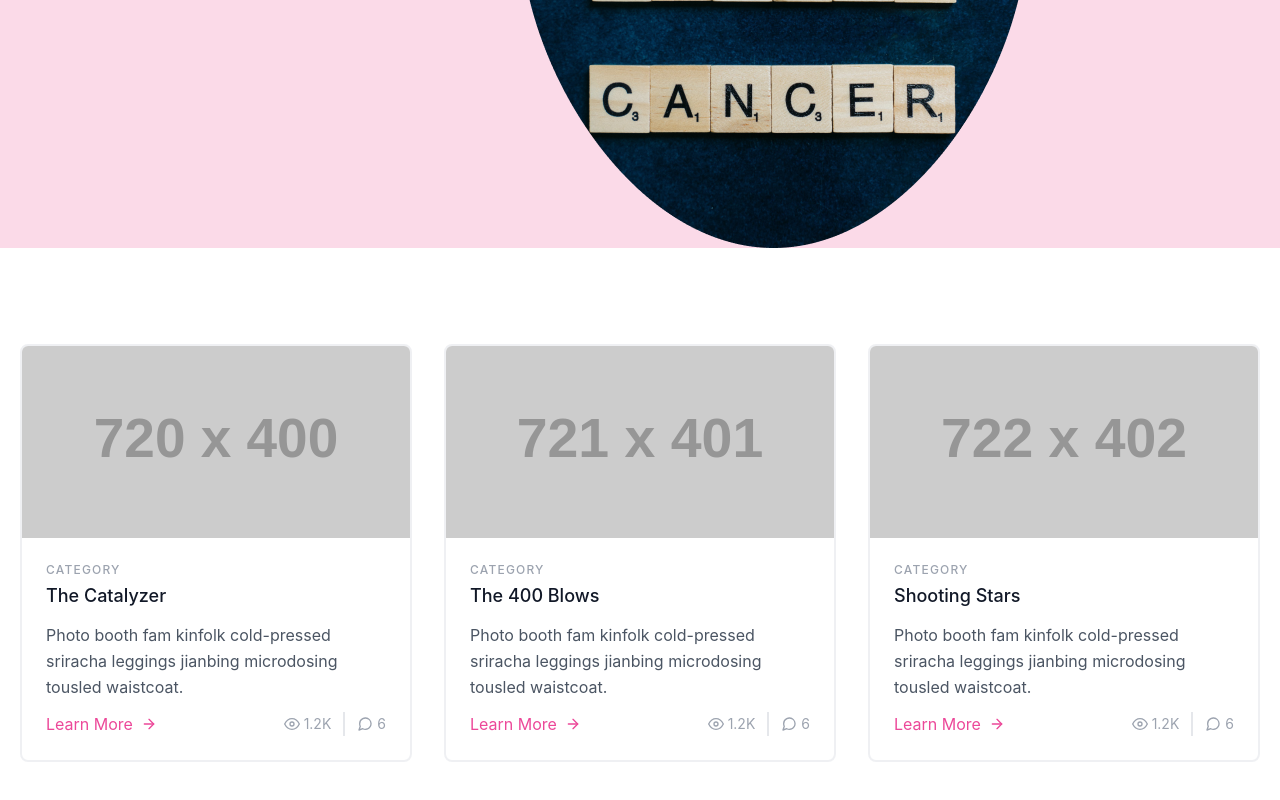
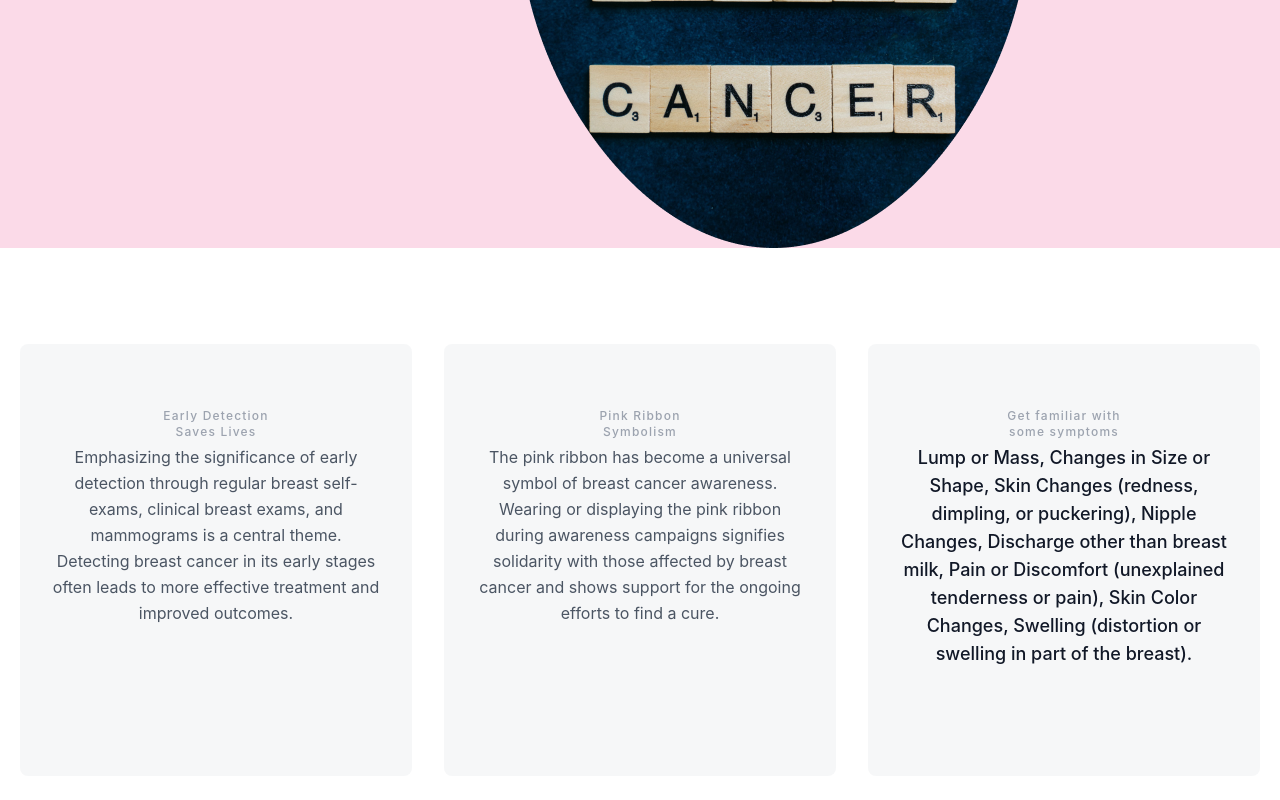
Before and after one commit to Olarenwaju/bcds, a React (Create React App) app: page / in a window 1280 px wide. Shown: the part 860-1660 px from the top of the page. Built offline with nearby package versions, Linux system fonts and the light colour scheme.

Commit message:
second commit

```diff
--- a/src/pages/Home.js
+++ b/src/pages/Home.js
@@ -29,37 +29,7 @@ const Home = () => {
           </div>
         </section>
 
-        {/* <section class="text-gray-600 body-font">
-            <div class="container mx-auto flex px-5 py-24 md:flex-row flex-col items-center">
-            <div class="lg:flex-grow md:w-1/2 lg:pr-24 md:pr-16 flex flex-col md:items-start md:text-left mb-16 md:mb-0 items-center text-center">
-                <h1 class="title-font sm:text-4xl text-3xl mb-4 font-medium text-gray-900">
-                Before they sold out
-                <br class="hidden lg:inline-block">readymade gluten/</br>
-                </h1>
-                <p class="mb-8 leading-relaxed">
-                Copper mug try-hard pitchfork pour-over freegan heirloom neutra
-                air plant cold-pressed tacos poke beard tote bag. Heirloom echo
-                park mlkshk tote bag selvage hot chicken authentic tumeric
-                truffaut hexagon try-hard chambray.
-                </p>
-                <div class="flex justify-center">
-                <button class="inline-flex text-white bg-pink-500 border-0 py-2 px-6 focus:outline-none hover:bg-pink-600 rounded text-lg">
-                    Button
-                </button>
-                <button class="ml-4 inline-flex text-gray-700 bg-gray-100 border-0 py-2 px-6 focus:outline-none hover:bg-gray-200 rounded text-lg">
-                    Button
-                </button>
-                </div>
-            </div>
-            <div class="lg:max-w-lg lg:w-full md:w-1/2 w-5/6">
-                <img
-                class="object-cover object-center rounded"
-                alt="hero"
-                src="https://dummyimage.com/720x600"
-                />
-            </div>
-            </div>
-        </section> */}
+
       </div>
 
       <div className="container bg-[#FBDAE8] flex justify-center">
@@ -78,208 +48,64 @@ const Home = () => {
         <img src={ellipse} alt="img" />
       </div>
 
+
+
       <section class="text-gray-600 body-font">
         <div class="container px-5 py-24 mx-auto">
           <div class="flex flex-wrap -m-4">
-            <div class="p-4 md:w-1/3">
-              <div class="h-full border-2 border-gray-200 border-opacity-60 rounded-lg overflow-hidden">
-                <img
-                  class="lg:h-48 md:h-36 w-full object-cover object-center"
-                  src="https://dummyimage.com/720x400"
-                  alt="blog"
-                />
-                <div class="p-6">
+            <div class="p-4 lg:w-1/3">
+              <div class="h-full bg-gray-100 bg-opacity-75 px-8 pt-16 pb-24 rounded-lg overflow-hidden text-center relative">
                 <h2 class="tracking-widest text-xs title-font font-medium text-gray-400 mb-1">
-                    CATEGORY
+                  Early Detection <br /> Saves Lives
                 </h2>
-                  <h1 class="title-font text-lg font-medium text-gray-900 mb-3">
-                    The Catalyzer
-                  </h1>
+
                 <p class="leading-relaxed mb-3">
-                    Photo booth fam kinfolk cold-pressed sriracha leggings
-                    jianbing microdosing tousled waistcoat.
+                Emphasizing the significance of early
+                detection through regular breast
+                self-exams, clinical breast exams,
+                and mammograms is a central theme.
+                Detecting breast cancer in its early
+                stages often leads to more effective
+                treatment and improved outcomes.
                 </p>
-                  <div class="flex items-center flex-wrap ">
-                    <a class="text-pink-500 inline-flex items-center md:mb-2 lg:mb-0">
-                      Learn More
-                      <svg
-                        class="w-4 h-4 ml-2"
-                        viewBox="0 0 24 24"
-                        stroke="currentColor"
-                        stroke-width="2"
-                        fill="none"
-                        stroke-linecap="round"
-                        stroke-linejoin="round"
-                      >
-                        <path d="M5 12h14"></path>
-                        <path d="M12 5l7 7-7 7"></path>
-                      </svg>
-                    </a>
-                    <span class="text-gray-400 mr-3 inline-flex items-center lg:ml-auto md:ml-0 ml-auto leading-none text-sm pr-3 py-1 border-r-2 border-gray-200">
-                      <svg
-                        class="w-4 h-4 mr-1"
-                        stroke="currentColor"
-                        stroke-width="2"
-                        fill="none"
-                        stroke-linecap="round"
-                        stroke-linejoin="round"
-                        viewBox="0 0 24 24"
-                      >
-                        <path d="M1 12s4-8 11-8 11 8 11 8-4 8-11 8-11-8-11-8z"></path>
-                        <circle cx="12" cy="12" r="3"></circle>
-                      </svg>
-                      1.2K
-                    </span>
-                    <span class="text-gray-400 inline-flex items-center leading-none text-sm">
-                      <svg
-                        class="w-4 h-4 mr-1"
-                        stroke="currentColor"
-                        stroke-width="2"
-                        fill="none"
-                        stroke-linecap="round"
-                        stroke-linejoin="round"
-                        viewBox="0 0 24 24"
-                      >
-                        <path d="M21 11.5a8.38 8.38 0 01-.9 3.8 8.5 8.5 0 01-7.6 4.7 8.38 8.38 0 01-3.8-.9L3 21l1.9-5.7a8.38 8.38 0 01-.9-3.8 8.5 8.5 0 014.7-7.6 8.38 8.38 0 013.8-.9h.5a8.48 8.48 0 018 8v.5z"></path>
-                      </svg>
-                      6
-                    </span>
+
+
               </div>
             </div>
+
+            <div class="p-4 lg:w-1/3">
+              <div class="h-full bg-gray-100 bg-opacity-75 px-8 pt-16 pb-24 rounded-lg overflow-hidden text-center relative">
+                <h2 class="tracking-widest text-xs title-font font-medium text-gray-400 mb-1">
+                  Pink Ribbon <br /> Symbolism
+                </h2>
+
+                <p class="leading-relaxed mb-3">
+                The pink ribbon has become a universal
+                symbol of breast cancer awareness.
+                Wearing or displaying the pink ribbon
+                during awareness campaigns signifies
+                solidarity with those affected by breast
+                cancer and shows support for the
+                ongoing efforts to find a cure.
+                </p>
+
               </div>
             </div>
-            <div class="p-4 md:w-1/3">
-              <div class="h-full border-2 border-gray-200 border-opacity-60 rounded-lg overflow-hidden">
-                <img
-                  class="lg:h-48 md:h-36 w-full object-cover object-center"
-                  src="https://dummyimage.com/721x401"
-                  alt="blog"
-                />
-                <div class="p-6">
+            <div class="p-4 lg:w-1/3">
+              <div class="h-full bg-gray-100 bg-opacity-75 px-8 pt-16 pb-24 rounded-lg overflow-hidden text-center relative">
                 <h2 class="tracking-widest text-xs title-font font-medium text-gray-400 mb-1">
-                    CATEGORY
+                  Get familiar with <br /> some symptoms
                 </h2>
-                  <h1 class="title-font text-lg font-medium text-gray-900 mb-3">
-                    The 400 Blows
+                <h1 class="title-font sm:text-lg text-sm font-medium text-gray-900 mb-3">
+                  Lump or Mass, Changes in Size or Shape,
+                  Skin Changes (redness, dimpling, or
+                  puckering), Nipple Changes, Discharge
+                  other than breast milk, Pain or Discomfort
+                  (unexplained tenderness or pain),
+                  Skin Color Changes, Swelling (distortion
+                  or swelling in part of the breast).
                 </h1>
-                  <p class="leading-relaxed mb-3">
-                    Photo booth fam kinfolk cold-pressed sriracha leggings
-                    jianbing microdosing tousled waistcoat.
-                  </p>
-                  <div class="flex items-center flex-wrap">
-                    <a class="text-pink-500 inline-flex items-center md:mb-2 lg:mb-0">
-                      Learn More
-                      <svg
-                        class="w-4 h-4 ml-2"
-                        viewBox="0 0 24 24"
-                        stroke="currentColor"
-                        stroke-width="2"
-                        fill="none"
-                        stroke-linecap="round"
-                        stroke-linejoin="round"
-                      >
-                        <path d="M5 12h14"></path>
-                        <path d="M12 5l7 7-7 7"></path>
-                      </svg>
-                    </a>
-                    <span class="text-gray-400 mr-3 inline-flex items-center lg:ml-auto md:ml-0 ml-auto leading-none text-sm pr-3 py-1 border-r-2 border-gray-200">
-                      <svg
-                        class="w-4 h-4 mr-1"
-                        stroke="currentColor"
-                        stroke-width="2"
-                        fill="none"
-                        stroke-linecap="round"
-                        stroke-linejoin="round"
-                        viewBox="0 0 24 24"
-                      >
-                        <path d="M1 12s4-8 11-8 11 8 11 8-4 8-11 8-11-8-11-8z"></path>
-                        <circle cx="12" cy="12" r="3"></circle>
-                      </svg>
-                      1.2K
-                    </span>
-                    <span class="text-gray-400 inline-flex items-center leading-none text-sm">
-                      <svg
-                        class="w-4 h-4 mr-1"
-                        stroke="currentColor"
-                        stroke-width="2"
-                        fill="none"
-                        stroke-linecap="round"
-                        stroke-linejoin="round"
-                        viewBox="0 0 24 24"
-                      >
-                        <path d="M21 11.5a8.38 8.38 0 01-.9 3.8 8.5 8.5 0 01-7.6 4.7 8.38 8.38 0 01-3.8-.9L3 21l1.9-5.7a8.38 8.38 0 01-.9-3.8 8.5 8.5 0 014.7-7.6 8.38 8.38 0 013.8-.9h.5a8.48 8.48 0 018 8v.5z"></path>
-                      </svg>
-                      6
-                    </span>
-                  </div>
-                </div>
-              </div>
-            </div>
-            <div class="p-4 md:w-1/3">
-              <div class="h-full border-2 border-gray-200 border-opacity-60 rounded-lg overflow-hidden">
-                <img
-                  class="lg:h-48 md:h-36 w-full object-cover object-center"
-                  src="https://dummyimage.com/722x402"
-                  alt="blog"
-                />
-                <div class="p-6">
-                  <h2 class="tracking-widest text-xs title-font font-medium text-gray-400 mb-1">
-                    CATEGORY
-                  </h2>
-                  <h1 class="title-font text-lg font-medium text-gray-900 mb-3">
-                    Shooting Stars
-                  </h1>
-                  <p class="leading-relaxed mb-3">
-                    Photo booth fam kinfolk cold-pressed sriracha leggings
-                    jianbing microdosing tousled waistcoat.
-                  </p>
-                  <div class="flex items-center flex-wrap ">
-                    <a class="text-pink-500 inline-flex items-center md:mb-2 lg:mb-0">
-                      Learn More
-                      <svg
-                        class="w-4 h-4 ml-2"
-                        viewBox="0 0 24 24"
-                        stroke="currentColor"
-                        stroke-width="2"
-                        fill="none"
-                        stroke-linecap="round"
-                        stroke-linejoin="round"
-                      >
-                        <path d="M5 12h14"></path>
-                        <path d="M12 5l7 7-7 7"></path>
-                      </svg>
-                    </a>
-                    <span class="text-gray-400 mr-3 inline-flex items-center lg:ml-auto md:ml-0 ml-auto leading-none text-sm pr-3 py-1 border-r-2 border-gray-200">
-                      <svg
-                        class="w-4 h-4 mr-1"
-                        stroke="currentColor"
-                        stroke-width="2"
-                        fill="none"
-                        stroke-linecap="round"
-                        stroke-linejoin="round"
-                        viewBox="0 0 24 24"
-                      >
-                        <path d="M1 12s4-8 11-8 11 8 11 8-4 8-11 8-11-8-11-8z"></path>
-                        <circle cx="12" cy="12" r="3"></circle>
-                      </svg>
-                      1.2K
-                    </span>
-                    <span class="text-gray-400 inline-flex items-center leading-none text-sm">
-                      <svg
-                        class="w-4 h-4 mr-1"
-                        stroke="currentColor"
-                        stroke-width="2"
-                        fill="none"
-                        stroke-linecap="round"
-                        stroke-linejoin="round"
-                        viewBox="0 0 24 24"
-                      >
-                        <path d="M21 11.5a8.38 8.38 0 01-.9 3.8 8.5 8.5 0 01-7.6 4.7 8.38 8.38 0 01-3.8-.9L3 21l1.9-5.7a8.38 8.38 0 01-.9-3.8 8.5 8.5 0 014.7-7.6 8.38 8.38 0 013.8-.9h.5a8.48 8.48 0 018 8v.5z"></path>
-                      </svg>
-                      6
-                    </span>
-                  </div>
-                </div>
+
               </div>
             </div>
           </div>
```
Lines whose indentation alone changed are shown as unchanged.
